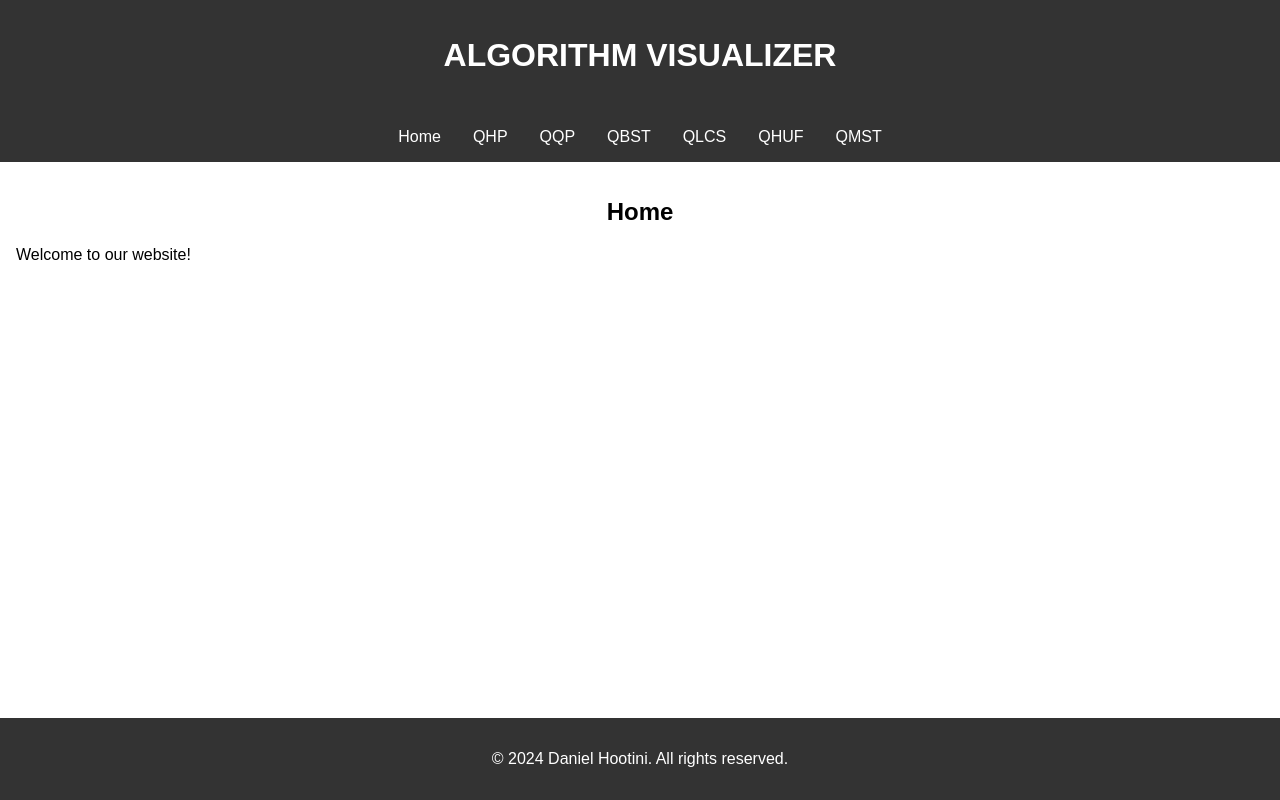
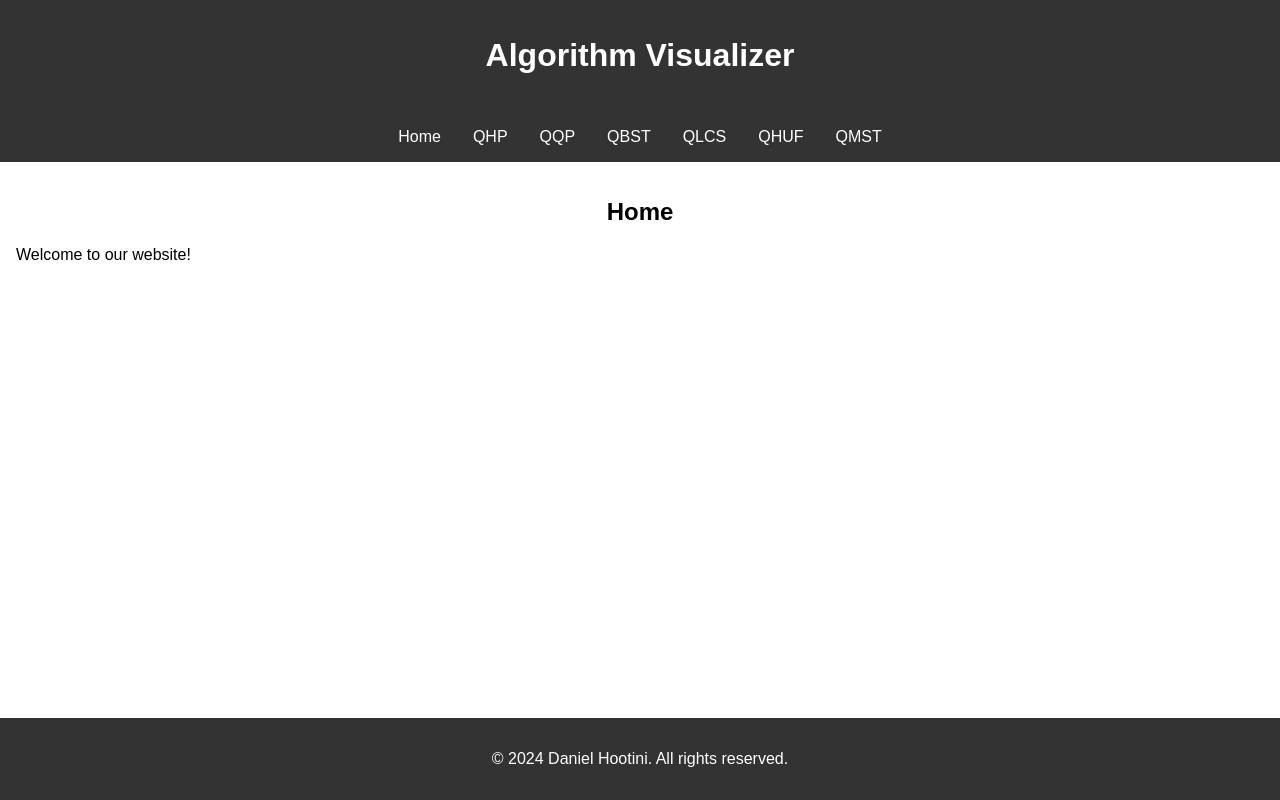
Before and after one commit to DanielH987/algorithm-visualizer, a React (Create React App) app: page / in a window 1280 px wide. Built offline with nearby package versions, Linux system fonts and the light colour scheme.

Commit message:
Refactor header title for better readability

```diff
--- a/src/components/Header.js
+++ b/src/components/Header.js
@@ -3,7 +3,7 @@ import React from 'react';
 const Header = () => {
   return (
     <header>
-      <h1>ALGORITHM VISUALIZER</h1>
+      <h1>Algorithm Visualizer</h1>
     </header>
   );
 };
```
